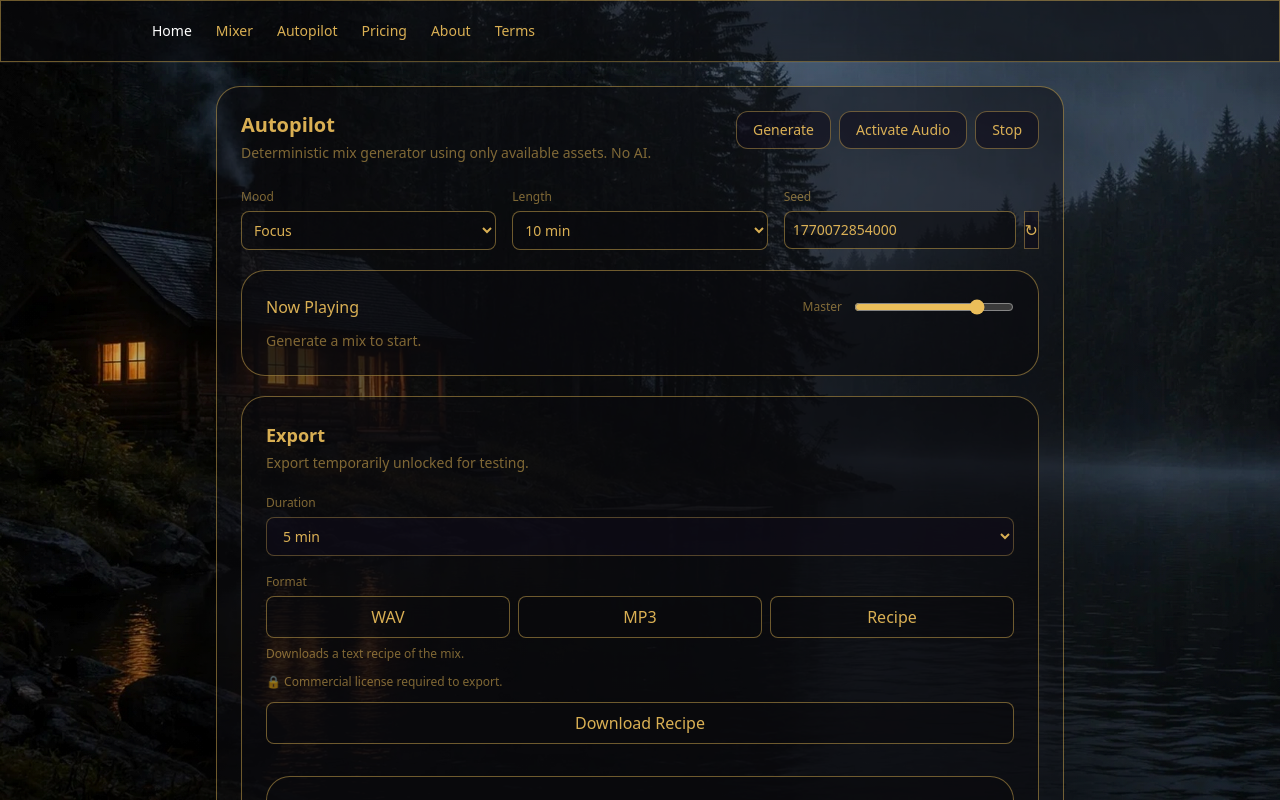
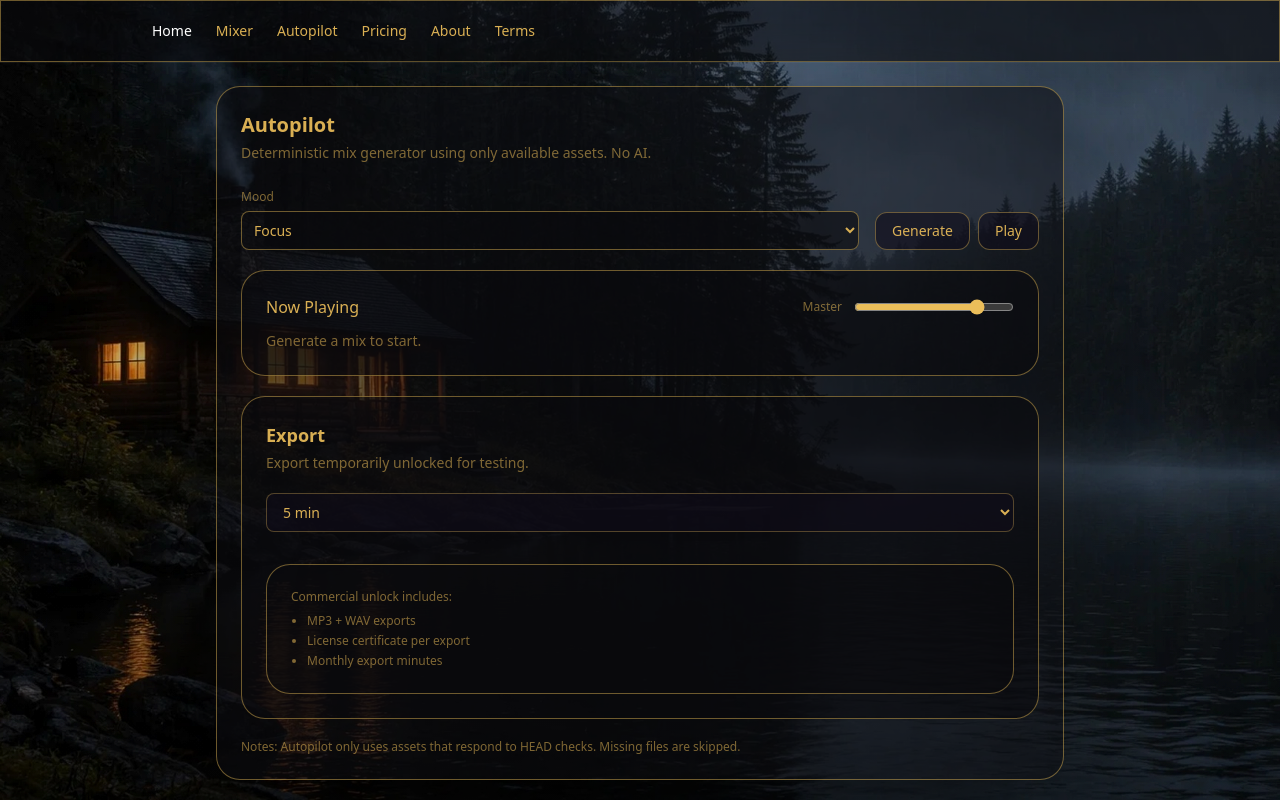
Before and after one commit to Powerxurrem/soundscape, a Next.js app: page /autopilot in a window 1280 px wide. Shown: the top 800 px of the page. Built offline with nearby package versions, Linux system fonts and the light colour scheme.

Commit message:
97% done

```diff
--- a/app/autopilot/page.tsx
+++ b/app/autopilot/page.tsx
@@ -69,6 +69,7 @@
     return false;
   }
 }
+
 
 // ---- URL rules (locked) ----
 function assetUrlFor(track: { type: TrackType; libraryId: string }, assetId: string) {
@@ -159,7 +160,6 @@
   const [masterVol, setMasterVol] = useState(0.8);
 
   const [mood, setMood] = useState<Mood>('Focus');
-  const [lengthMin, setLengthMin] = useState<10 | 30 | 60>(10);
   const [seed, setSeed] = useState<string>(() => `${Date.now()}`);
 
   const [tracks, setTracks] = useState<MixTrack[]>([]);
@@ -167,7 +167,7 @@
   const [recipe, setRecipe] = useState<string>('');
 
   // export control plane
-  const [exportKind, setExportKind] = useState<'wav' | 'mp3' | 'recipe'>('recipe');
+  const [exportDurationMin, setExportDurationMin] = useState<5 | 15 | 30>(5);
   const [isExporting, setIsExporting] = useState(false);
   const [exportMsg, setExportMsg] = useState('');
 
@@ -188,6 +188,13 @@
     }
   }
 
+  async function toggleAudio() {
+    if (audioOn) {
+      stopAudio();
+    } else {
+      await activateAudio();
+    }
+  }
   function stopAudio() {
     audioRef.current?.stopAll();
     setAudioOn(false);
@@ -225,20 +232,26 @@
     };
   }, [tracks]);
 
-  function randomizeSeed() {
-    setSeed(`${Date.now()}_${Math.floor(Math.random() * 1e9)}`);
+
+  function makeNewSeed() {
+  return `${Date.now()}_${Math.floor(Math.random() * 1e9)}`;
   }
 
-  async function generate() {
-    const s = seed.trim() || `${Date.now()}`;
-    const rand = mulberry32(fnv1a32(`${mood}|${lengthMin}|${s}`));
+
+async function generate(seedOverride?: string) {
+  const chosen = seedOverride ?? makeNewSeed();
+  setSeed(chosen);
+
+  const s = String(chosen).trim() || `${Date.now()}`;
+  const rand = mulberry32(fnv1a32(`${mood}|${exportDurationMin}|${s}`));
 
   // minimal buckets (your current reality)
-    const beds = ['rain', 'water', 'wind', 'fireplace'] as const;
-    const textures = ['birds', 'insects'] as const;
+  const beds = ['rain', 'water', 'wind', 'fireplace', 'sea', 'forest'] as const;
+const FIREPLACE_VARIANTS = [
+  'fireplace_cozy_loop_01',
+  'fireplace_cozy_open_01',
+] as const;
 
-    const allowThunder = mood === 'Nature' && chance(rand, 0.6);
-    const includeTexture = mood !== 'Cozy' && chance(rand, mood === 'Sleep' ? 0.25 : 0.6);
   const includeSecondBed = chance(rand, mood === 'Cozy' ? 0.35 : 0.55);
 
   let primaryBed: (typeof beds)[number];
@@ -250,18 +263,11 @@
   let secondaryBed: (typeof beds)[number] | null = null;
   if (includeSecondBed) {
     const options = beds.filter((b) => b !== primaryBed);
-      secondaryBed = mood === 'Sleep'
+    secondaryBed =
+      mood === 'Sleep'
         ? (pickOne(rand, options.filter((b) => b !== 'fireplace')) || null)
         : (pickOne(rand, options) || null);
   }
-
-    let texture: (typeof textures)[number] | null = null;
-    if (includeTexture) {
-      texture = mood === 'Sleep'
-        ? (chance(rand, 0.7) ? 'insects' : 'birds')
-        : pickOne(rand, [...textures]);
-    }
-    if (mood === 'Cozy') texture = null;
 
     const next: MixTrack[] = [];
 
@@ -272,96 +278,63 @@
         id: makeId('t'),
         libraryId,
   name:
-          libraryId === 'rain'
-            ? 'Rain'
-            : libraryId === 'wind'
-              ? 'Wind'
-              : libraryId === 'water'
-                ? 'Water'
-                : libraryId === 'fireplace'
-                  ? 'Fireplace'
-                  : libraryId === 'birds'
-                    ? 'Birds'
-                    : 'Insects',
+    libraryId === 'rain' ? 'Rain'
+  : libraryId === 'wind' ? 'Dunes Wind'
+  : libraryId === 'water' ? 'Water Stream'
+  : libraryId === 'fireplace' ? 'Fireplace'
+  : libraryId === 'sea' ? 'Sea'
+  : libraryId === 'forest' ? 'Forest'
+  : libraryId,
+
         type: 'loop',
         assetId,
         volume: clamp01(volume),
       });
       return true;
     }
-
-    async function addThunder() {
-      const libraryId = 'thunder';
-      const assetId = 'thunder_distant_roll_01';
-      const url = assetUrlFor({ type: 'event', libraryId }, assetId);
-      if (!(await headOk(url))) return false;
-      next.push({
-        id: makeId('t'),
-        libraryId,
-        name: 'Thunder',
-        type: 'event',
-        assetId,
-        volume: 0.28,
-        ratePreset: 'Rare',
-        rateSpeed: 1,
-        randomizeVariants: false,
-      });
-      return true;
-    }
-
     const base = mood === 'Sleep' ? 0.42 : mood === 'Cozy' ? 0.55 : 0.5;
 
 // primary bed
 if (primaryBed === 'rain') {
-      const rainVariant = chance(rand, 0.5) ? 'rain_soft_loop_01' : 'rain_medium_loop_01';
-      await addLoop('rain', rainVariant, base);
+  await addLoop('rain', 'rain_soft_loop_01', base);
 } else if (primaryBed === 'water') {
   await addLoop('water', 'water_stream_with_distant_birds_01', base);
 } else if (primaryBed === 'wind') {
-      await addLoop('wind', 'wind_soft_trees_loop_01', base);
+  await addLoop('wind', 'dunes_wind', base);
+} else if (primaryBed === 'fireplace') {
+  const fireplaceAsset = pickOne(rand, [...FIREPLACE_VARIANTS]);
+  await addLoop('fireplace', fireplaceAsset, mood === 'Sleep' ? 0.38 : 0.58);
+} else if (primaryBed === 'sea') {
+  await addLoop('sea', 'sea_loop_01', base);
 } else {
-      await addLoop('fireplace', 'fireplace_cozy_loop_01', mood === 'Sleep' ? 0.38 : 0.58);
+  await addLoop('forest', 'Forest_birds_01', base);
 }
 
 // secondary bed
 if (secondaryBed) {
   if (secondaryBed === 'rain') {
-        const rainVariant = chance(rand, 0.5) ? 'rain_soft_loop_01' : 'rain_medium_loop_01';
-        await addLoop('rain', rainVariant, base * 0.65);
+    await addLoop('rain', 'rain_soft_loop_01', base * 0.65);
   } else if (secondaryBed === 'water') {
     await addLoop('water', 'water_stream_with_distant_birds_01', base * 0.65);
   } else if (secondaryBed === 'wind') {
-        await addLoop('wind', 'wind_soft_trees_loop_01', base * 0.65);
+    await addLoop('wind', 'dunes_wind', base * 0.65);
+  } else if (secondaryBed === 'fireplace') {
+    const fireplaceAsset = pickOne(rand, [...FIREPLACE_VARIANTS]);
+    await addLoop('fireplace', fireplaceAsset, base * 0.5);
+  } else if (secondaryBed === 'sea') {
+    await addLoop('sea', 'sea_loop_01', base * 0.65);
   } else {
-        await addLoop('fireplace', 'fireplace_cozy_loop_01', base * 0.5);
+    await addLoop('forest', 'Forest_birds_01', base * 0.65);
   }
 }
 
-    // texture
-    if (texture === 'birds') {
-      await addLoop('birds', 'birds_morning_chirp_01', mood === 'Sleep' ? 0.18 : 0.28);
-    } else if (texture === 'insects') {
-      // temp placeholder you mentioned
-      await addLoop('insects', 'insects_soft_night_loop_01', mood === 'Sleep' ? 0.22 : 0.25);
-    }
 
-    if (allowThunder) await addThunder();
 
-    if (next.length === 0) {
-      next.push({
-        id: makeId('t'),
-        libraryId: 'rain',
-        name: 'Rain',
-        type: 'loop',
-        assetId: 'rain_soft_loop_01',
-        volume: 0.5,
-      });
-    }
 
     setTracks(next);
 
     const lines = [
-      `Mood=${mood} • Length=${lengthMin}m • Seed=${s}`,
+      `Mood=${mood} • Length=${exportDurationMin}m • Seed=${s}`,
       ...next.map((t) => {
         const vol = `${Math.round(t.volume * 100)}%`;
         const ev = t.type === 'event' ? ` • ${t.ratePreset ?? 'Rare'} @ ${t.rateSpeed ?? 1}×` : '';
@@ -375,56 +348,52 @@
     }
   }
 
-  function buildRecipeText() {
-    const s = seed.trim() || `${Date.now()}`;
+  function buildRecipeTextFor(seedValue: string) {
+    const s = String(seedValue).trim() || `${Date.now()}`;
     const lines = [
-      `Mood=${mood} • Length=${lengthMin}m • Seed=${s}`,
+      `Mood=${mood} • Length=${exportDurationMin}m • Seed=${s}`,
       ...tracks.map((t) => {
         const vol = `${Math.round(t.volume * 100)}%`;
-        const ev = t.type === 'event' ? ` • ${t.ratePreset ?? 'Rare'} @ ${t.rateSpeed ?? 1}×` : '';
-        return `- ${t.name} (${t.type}) • ${t.libraryId}/${t.assetId}.mp3 • vol ${vol}${ev}`;
+        return `- ${t.name} (${t.type}) • ${t.libraryId}/${t.assetId}.mp3 • vol ${vol}`;
       }),
     ];
     return lines.join('\n');
-  }
-
-  async function onExportRecipe() {
-    if (!EXPORT_TEMPORARILY_UNLOCKED) return;
-    if (isExporting) return;
-    if (tracks.length === 0) return alert('Generate a mix first.');
-
-    setExportMsg('');
-    setIsExporting(true);
-    try {
-      const text = buildRecipeText();
-      downloadBlob(
-        new Blob([text], { type: 'text/plain' }),
-        `soundscape_${mood.toLowerCase()}_${lengthMin}m_${seed}.txt`
-      );
-      setExportMsg('Downloaded recipe.');
-    } finally {
-      setIsExporting(false);
-    }
-  }
-
-  function onExportMp3() {
-    alert('MP3 export not implemented yet. Use WAV for now.');
   }
 
   function urlForTrack(t: MixTrack) {
     return assetUrlFor(t, t.assetId);
   }
 
-  async function onExportWav() {
+  async function onExportWavAndRecipe() {
+  let jobId: string | null = null;
+
   if (!EXPORT_TEMPORARILY_UNLOCKED) return;
   if (isExporting) return;
   if (tracks.length === 0) return alert('Generate a mix first.');
+
+  const seedForExport = String(seed).trim() || `${Date.now()}`;
 
   setExportMsg('');
   setIsExporting(true);
 
   try {
-      const durationSec = lengthMin * 60;
+    // start server-side charge/lock
+    const startRes = await fetch('/api/export/start', {
+      method: 'POST',
+      headers: { 'Content-Type': 'application/json' },
+      cache: 'no-store',
+      body: JSON.stringify({ durationMin: exportDurationMin, seed: seedForExport }),
+    });
+
+    const startJson = await startRes.json();
+    if (!startRes.ok) {
+      setExportMsg(startJson?.error ?? 'Could not start export');
+      return;
+    }
+    jobId = startJson.jobId;
+
+    // render wav locally
+    const durationSec = exportDurationMin * 60;
     const sampleRate = 44100;
     const frames = Math.floor(durationSec * sampleRate);
 
@@ -434,9 +403,9 @@
     master.gain.value = clamp01(masterVol);
     master.connect(off.destination);
 
-      // load buffers (skip missing)
-      const urls = Array.from(new Set(tracks.map((t) => urlForTrack(t))));
+    const urls = Array.from(new Set(tracks.map((t) => assetUrlFor(t, t.assetId))));
     const buffers = new Map<string, AudioBuffer>();
+
     await Promise.all(
       urls.map(async (u) => {
         try {
@@ -447,9 +416,8 @@
       })
     );
 
-      // loops
     for (const t of tracks.filter((x) => x.type === 'loop')) {
-        const u = urlForTrack(t);
+      const u = assetUrlFor(t, t.assetId);
       const buf = buffers.get(u);
       if (!buf) continue;
 
@@ -457,11 +425,9 @@
       src.buffer = buf;
       src.loop = true;
 
-// avoid mp3 padding / decode edge artifacts
-const LOOP_PAD = 0.02; // 20 ms
+      const LOOP_PAD = 0.02;
       src.loopStart = LOOP_PAD;
       src.loopEnd = Math.max(LOOP_PAD, buf.duration - LOOP_PAD);
-
 
       const g = off.createGain();
       g.gain.value = clamp01(t.volume);
@@ -471,44 +437,37 @@
       src.start(0);
     }
 
-      // events (deterministic schedule)
-      const rand = mulberry32(fnv1a32(`export|${mood}|${lengthMin}|${seed}`));
-      for (const t of tracks.filter((x) => x.type === 'event')) {
-        const u = urlForTrack(t);
-        const buf = buffers.get(u);
-        if (!buf) continue;
-
-        const preset = (t.ratePreset ?? 'Rare') as 'Rare' | 'Medium' | 'Often' | 'Very Often';
-        const speed = t.rateSpeed ?? 1;
-
-        const base = EVENT_RATE_SECONDS[preset];
-        const min = base.min / speed;
-        const max = base.max / speed;
-
-        let at = 0.8 + rand() * 1.2;
-        while (at < durationSec) {
-          const src = off.createBufferSource();
-          src.buffer = buf;
-
-          const g = off.createGain();
-          g.gain.value = clamp01(t.volume);
-
-          src.connect(g);
-          g.connect(master);
-          src.start(at);
-
-          at += min + rand() * (max - min);
-        }
-      }
-
     const rendered = await off.startRendering();
     const wav = encodeWav16(rendered);
 
-      downloadBlob(wav, `soundscape_${mood.toLowerCase()}_${lengthMin}m_${seed}.wav`);
-      setExportMsg('Downloaded WAV.');
+    const baseName = `soundscape_${mood.toLowerCase()}_${exportDurationMin}m_${seedForExport}`;
+
+    downloadBlob(wav, `${baseName}.wav`);
+
+    const recipeText = buildRecipeTextFor(seedForExport);
+    downloadBlob(new Blob([recipeText], { type: 'text/plain' }), `${baseName}.txt`);
+
+    setExportMsg('Downloaded WAV + recipe.');
+
+    await fetch('/api/export/complete', {
+      method: 'POST',
+      headers: { 'Content-Type': 'application/json' },
+      cache: 'no-store',
+      body: JSON.stringify({ jobId }),
+    });
   } catch (e) {
     console.error(e);
-      setExportMsg('WAV export failed. Check console.');
+
+    if (jobId) {
+      await fetch('/api/export/cancel', {
+        method: 'POST',
+        headers: { 'Content-Type': 'application/json' },
+        cache: 'no-store',
+        body: JSON.stringify({ jobId }),
+      }).catch(() => {});
+    }
+
+    setExportMsg('Export failed. Check console.');
   } finally {
     setIsExporting(false);
   }
@@ -529,24 +488,9 @@
       Deterministic mix generator using only available assets. No AI.
     </p>
   </div>
-
-          <div className="flex gap-2">
-            <button onClick={generate} className="btn-glass rounded-xl px-4 py-2 text-sm">
-              Generate
-            </button>
-            <button
-              onClick={activateAudio}
-              className="btn-glass rounded-xl px-4 py-2 text-sm"
-            >
-              {audioOn ? 'Audio Active' : 'Activate Audio'}
-            </button>
-            <button onClick={stopAudio} className="btn-glass rounded-xl px-4 py-2 text-sm">
-              Stop
-            </button>
-          </div>
 </div>
 
-        <div className="mt-5 grid grid-cols-1 gap-4 md:grid-cols-3">
+<div className="mt-5 grid grid-cols-1 gap-4 md:grid-cols-[1fr_auto] md:items-end">
   <div>
     <label className="text-xs text-faint">Mood</label>
     <select
@@ -561,37 +505,16 @@
     </select>
   </div>
 
-          <div>
-            <label className="text-xs text-faint">Length</label>
-            <select
-              className="glass-panel mt-1 w-full rounded-lg px-2 py-2 text-sm"
-              value={lengthMin}
-              onChange={(e) => setLengthMin(Number(e.target.value) as 10 | 30 | 60)}
-            >
-              <option value={10}>10 min</option>
-              <option value={30}>30 min</option>
-              <option value={60}>60 min</option>
-            </select>
-          </div>
-
-          <div>
-            <label className="text-xs text-faint">Seed</label>
-            <div className="mt-1 flex gap-2">
-              <input
-                className="glass-panel w-full rounded-lg px-2 py-2 text-sm"
-                value={seed}
-                onChange={(e) => setSeed(e.target.value)}
-              />
-              <button
-                onClick={randomizeSeed}
-                className="btn-glass"
-                title="New seed"
-              >
-                ↻
+  <div className="flex gap-2 md:justify-end">
+    <button onClick={() => generate()} className="btn-glass rounded-xl px-4 py-2 text-sm">
+      Generate
+    </button>
+    <button onClick={toggleAudio} className="btn-glass rounded-xl px-4 py-2 text-sm">
+      {audioOn ? 'Stop' : 'Play'}
     </button>
   </div>
 </div>
-        </div>
+
 
         <div className="glass-panel mt-5 rounded-3xl p-6">
           <div className="flex items-center justify-between">
@@ -665,81 +588,16 @@
           </p>
 
           <div className="mt-4 space-y-3">
-            <div>
-              <label className="text-xs text-faint">Duration</label>
 <select
   className="glass-surface mt-1 w-full rounded-lg px-3 py-2 text-sm text-app focus:outline-none focus:ring-2 focus:ring-white/20"
-                value={lengthMin}
-                onChange={(e) => setLengthMin(Number(e.target.value) as 10 | 30 | 60)}
+  value={exportDurationMin}
+  onChange={(e) => setExportDurationMin(Number(e.target.value) as 5 | 15 | 30)}
 >
-                <option value={10} className="text-app">5 min</option>
+  <option value={5} className="text-app">5 min</option>
+  <option value={15} className="text-app">15 min</option>
+  <option value={30} className="text-app">30 min</option>
 </select>
-            </div>
 
-            <div>
-              <label className="text-xs text-faint">Format</label>
-              <div className="mt-1 grid grid-cols-3 gap-2">
-                <button
-                  className={`glass-panel rounded-lg border  px-3 py-2 text-sm${
-                    exportKind === 'wav' ? 'glass-inset' : ''
-                  }${EXPORT_TEMPORARILY_UNLOCKED ? 'hover:glass-inset' : 'text-faint'}`}
-                  disabled={!EXPORT_TEMPORARILY_UNLOCKED || isExporting}
-                  onClick={() => setExportKind('wav')}
-                >
-                  WAV
-                </button>
-                <button
-                  className={`glass-panel rounded-lg border  px-3 py-2 text-sm${
-                    exportKind === 'mp3' ? 'glass-inset' : ''
-                  }${EXPORT_TEMPORARILY_UNLOCKED ? 'hover:glass-inset' : 'text-faint'}`}
-                  disabled={!EXPORT_TEMPORARILY_UNLOCKED || isExporting}
-                  onClick={() => setExportKind('mp3')}
-                >
-                  MP3
-                </button>
-                <button
-                  className={`glass-panel rounded-lg border  px-3 py-2 text-sm${
-                    exportKind === 'recipe' ? 'glass-inset' : ''
-                  }${EXPORT_TEMPORARILY_UNLOCKED ? 'hover:glass-inset' : 'text-faint'}`}
-                  disabled={!EXPORT_TEMPORARILY_UNLOCKED || isExporting}
-                  onClick={() => setExportKind('recipe')}
-                >
-                  Recipe
-                </button>
-              </div>
-
-              <div className="mt-2 text-xs text-faint">
-                {exportKind === 'wav'
-                  ? 'WAV renders offline in-browser.'
-                  : exportKind === 'mp3'
-                    ? 'MP3 is not implemented yet.'
-                    : 'Downloads a text recipe of the mix.'}
-              </div>
-            </div>
-
-            <div className="mt-2 text-xs text-faint">
-              🔒 Commercial license required to export.
-            </div>
-
-            <button
-              className={`glass-panel w-full rounded-lg border  px-4 py-2 text-sm${
-                EXPORT_TEMPORARILY_UNLOCKED ? 'hover:glass-inset' : 'text-faint'
-              }`}
-              disabled={!EXPORT_TEMPORARILY_UNLOCKED || isExporting}
-              onClick={() => {
-                if (exportKind === 'recipe') return onExportRecipe();
-                if (exportKind === 'wav') return onExportWav();
-                return onExportMp3();
-              }}
-            >
-              {isExporting
-                ? 'Exporting…'
-                : exportKind === 'recipe'
-                  ? 'Download Recipe'
-                  : exportKind === 'wav'
-                    ? 'Export WAV'
-                    : 'Export MP3'}
-            </button>
 
             {exportMsg && <div className="text-xs text-faint">{exportMsg}</div>}
 
--- a/app/mixer/page.tsx
+++ b/app/mixer/page.tsx
@@ -45,7 +45,7 @@
     defaultAssetId: "fireplace_cozy_loop_01",
     assets: [
       { id: "fireplace_cozy_loop_01", label: "Cozy Fireplace (Loop)" },
-      { id: "fireplace_cozy_open_01", label: "Fireplace (Open)" },
+      { id: "fireplace_cozy_open_01", label: "Open Fireplace (Loop)" },
     ],
   },
   {
@@ -85,14 +85,7 @@
     ],
   },
 
-  // Optional: keep thunder event
-  {
-    id: "thunder",
-    name: "Thunder",
-    type: "event",
-    defaultAssetId: "thunder_distant_roll_01",
-    assets: [{ id: "thunder_distant_roll_01", label: "Distant Roll" }],
-  },
+
 ];
 
 
@@ -374,25 +367,8 @@
   const creditsCost = useMemo(() => Math.max(1, Math.round(durationMin / 5)), [durationMin]);
 
   const [tracks, setTracks] = useState<MixTrack[]>([
-    {
-      id: makeId('t'),
-      libraryId: 'rain',
-      name: 'Rain',
-      type: 'loop',
-      assetId: 'rain_soft_loop_01',
-      volume: 0.5,
-    },
-    {
-      id: makeId('t'),
-      libraryId: 'thunder',
-      name: 'Thunder',
-      type: 'event',
-      assetId: 'thunder_distant_roll_01',
-      volume: 0.35,
-      ratePreset: 'Rare',
-      rateSpeed: 1,
-      randomizeVariants: false,
-    },
+
+
   ]);
 
   // Cleanup
```
Also changed, not shown: app/about/page.tsx (+53 -41 lines). Lines whose indentation alone changed are shown as unchanged.
